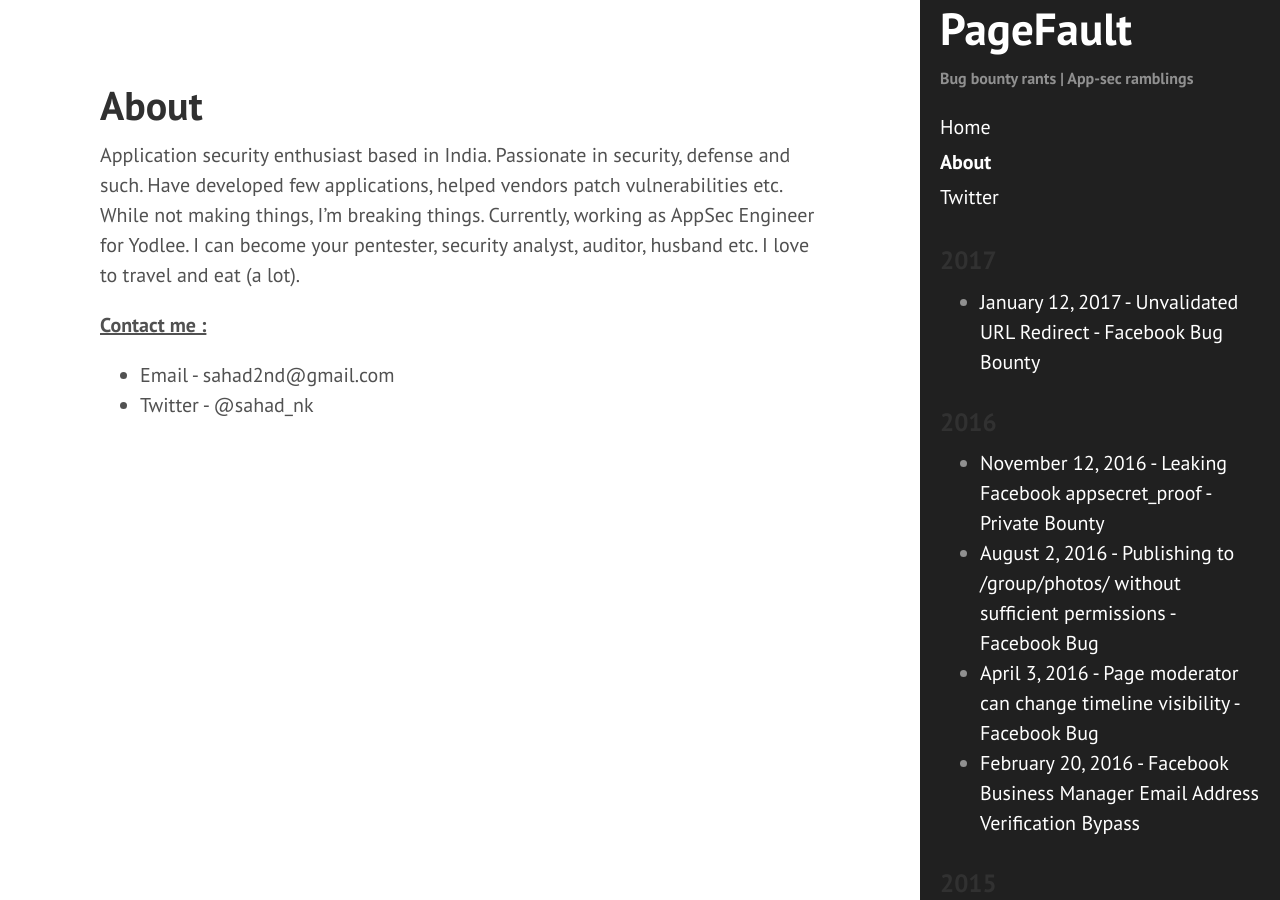
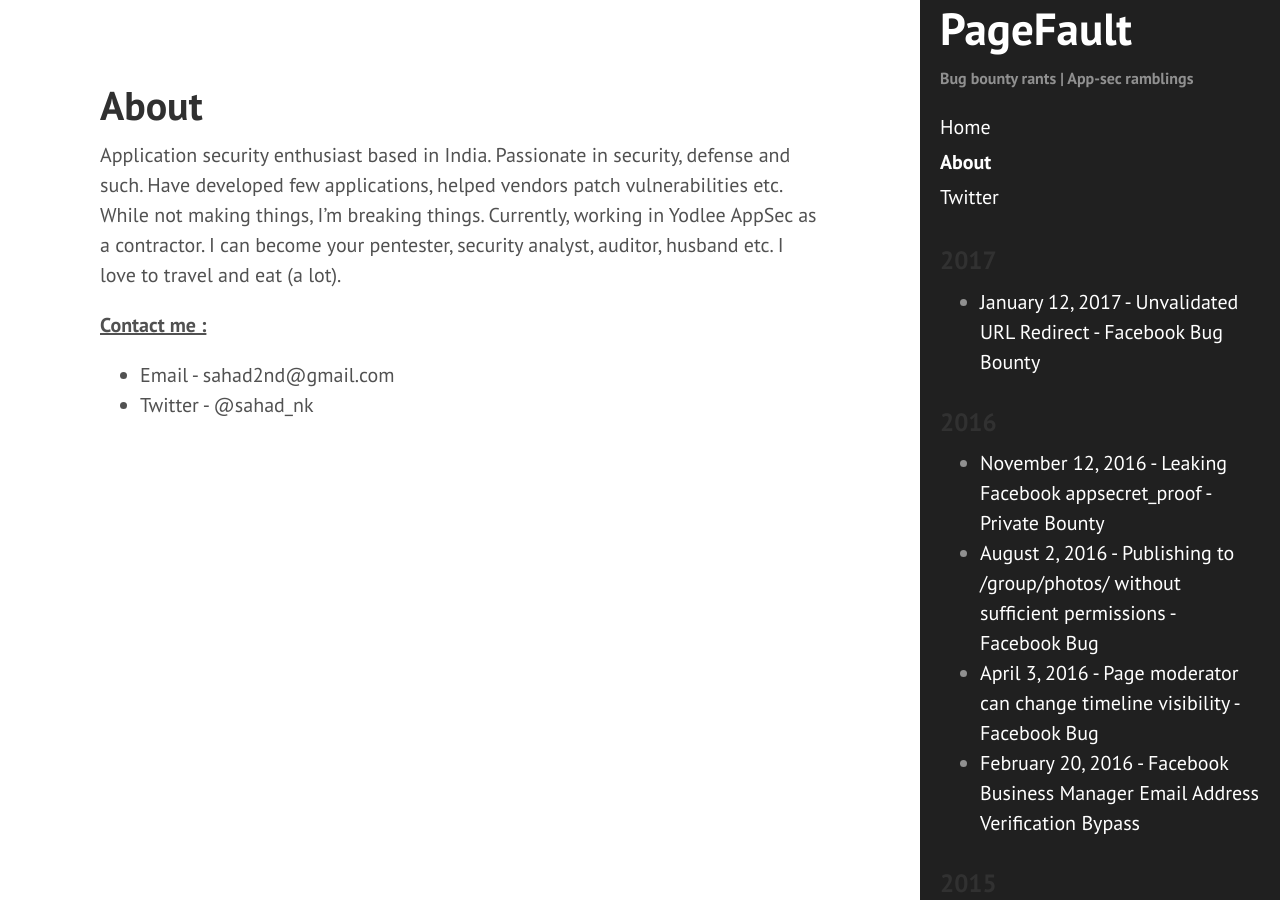
Before and after one commit to sahadnk72/sahadnk72.github.io, a Jekyll site: the page built from about.md, in a window 1280 px wide. Built offline with Jekyll 4.4.1, drawn with Linux system fonts in a browser that asks for light colours.

Commit message:
Update about.md

```diff
--- a/about.md
+++ b/about.md
@@ -4,7 +4,7 @@ title: About
 ---
 
 
-Application security enthusiast based in India. Passionate in security, defense and such. Have developed few applications, helped vendors patch vulnerabilities etc. While not making things, I'm breaking things. Currently, working as AppSec Engineer for Yodlee. I can become your pentester, security analyst, auditor, husband etc. I love to travel and eat (a lot).
+Application security enthusiast based in India. Passionate in security, defense and such. Have developed few applications, helped vendors patch vulnerabilities etc. While not making things, I'm breaking things. Currently, working in Yodlee AppSec as a contractor. I can become your pentester, security analyst, auditor, husband etc. I love to travel and eat (a lot).
 
 
 <b><u>Contact me :</u></b>
```
